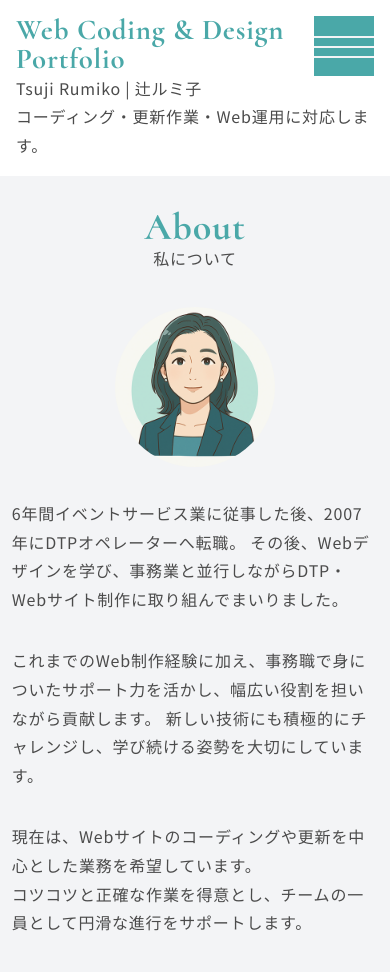
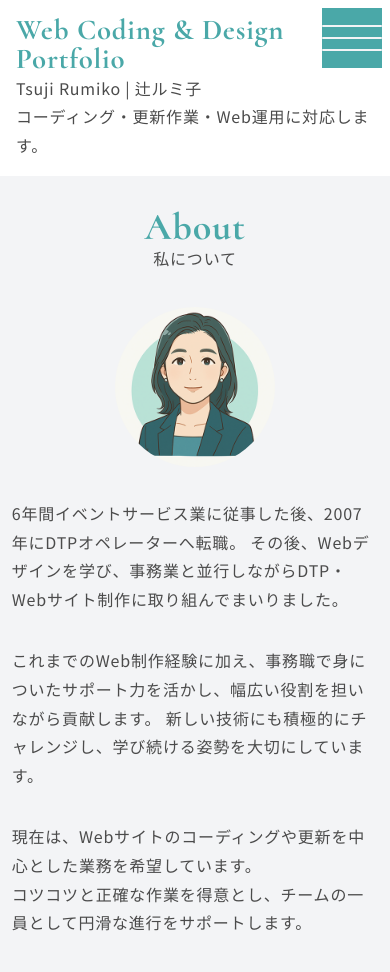
Before and after one commit to tsuji313/portfolio, a plain HTML site: page index.html in a window 390 px wide. Shown: the top 972 px of the page. Drawn offline with Linux system fonts and the light colour scheme; some packages are replaced by stand-ins of ours.

Commit message:
spanタグを３つに増やしてボタンの位置を変えた

```diff
--- a/assets/css/style.css
+++ b/assets/css/style.css
@@ -82,40 +82,40 @@ header {
     width: 60px;
     height: 60px;
     background-color: var(--accent-color);
+
     @media (width < 700px) {
-      top: 16px;
-      right: 16px;
+      top: 8px;
+      right: 8px;
     }
-    span,
-    span::after,
-    span::before {
-      position: absolute;
+
+    .hamburger-line {
+      position: relative;
       display: block;
-      content: "";
       width: 100%;
       height: 2px;
       background-color: var(--base-color);
-      transition: all 0.5s;
+      border-radius: 1px;
+      transition: all 0.5s ease;
     }
-    span::before {
+    .hamburger-line:nth-child(1) {
       top: -10px;
     }
-    span::after {
-      bottom: -10px;
+    .hamburger-line:nth-child(3) {
+      top: 10px;
     }
   }
 
   /* ハンバーガーメニューボタンをクリックしたとき */
-  .hamburger.open span {
-    background-color: transparent;
+  .hamburger.open .hamburger-line:nth-child(1) {
+    transform: rotate(45deg);
+    top: 2px;
   }
-  .hamburger.open span::before {
-    top: 0px;
-    transform: rotate(45deg);
+  .hamburger.open .hamburger-line:nth-child(2) {
+    opacity: 0;
   }
-  .hamburger.open span::after {
-    bottom: 0px;
+  .hamburger.open .hamburger-line:nth-child(3) {
     transform: rotate(-45deg);
+    top: -2px;
   }
   /* ナビリスト */
   .header-nav {
--- a/index.html
+++ b/index.html
@@ -36,7 +36,9 @@
     <header>
       <!-- ハンバーガーメニュー -->
       <button type="button" class="hamburger">
-        <span></span>
+        <span class="hamburger-line"></span>
+        <span class="hamburger-line"></span>
+        <span class="hamburger-line"></span>
       </button>
       <nav class="header-nav">
         <ul class="nav-list">
```
